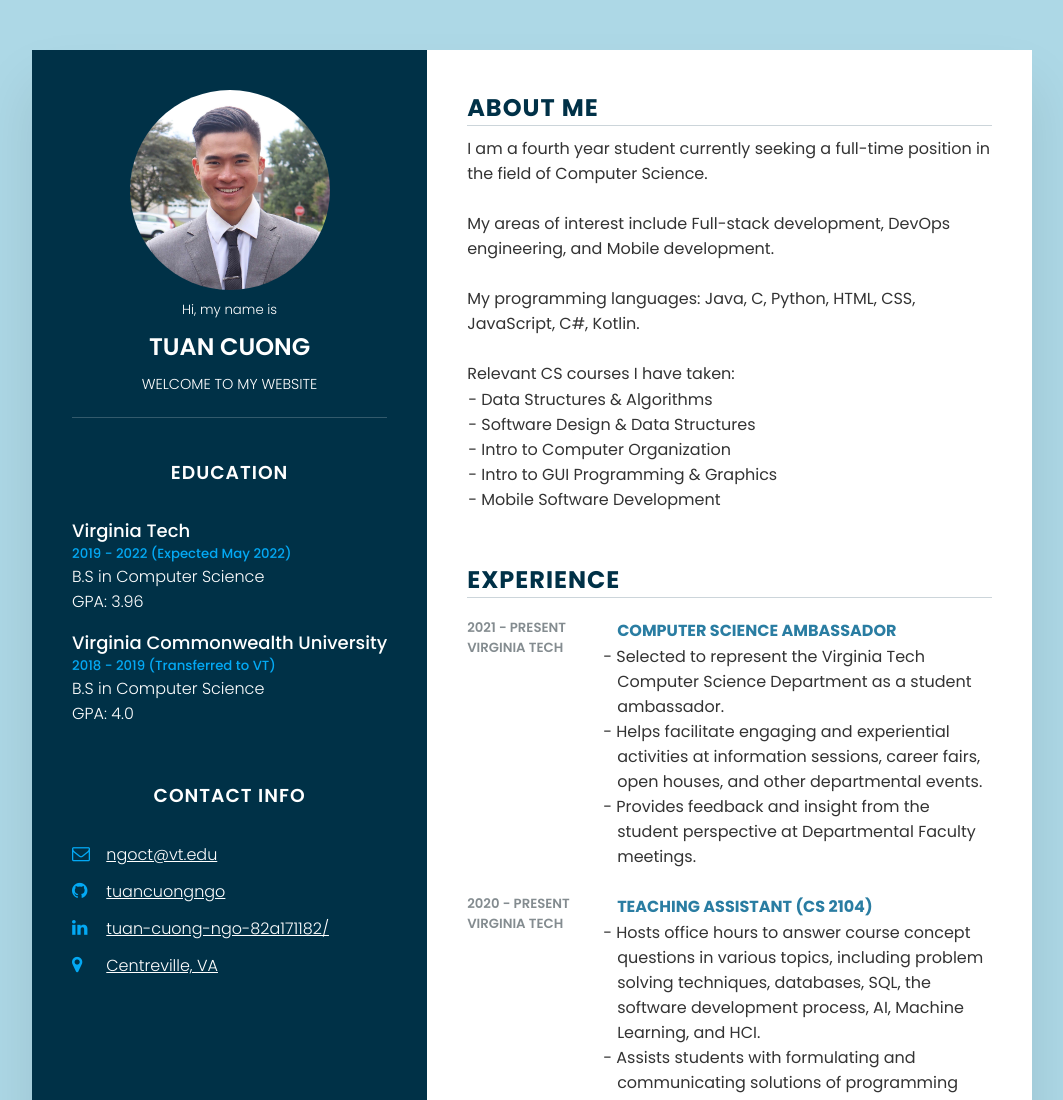
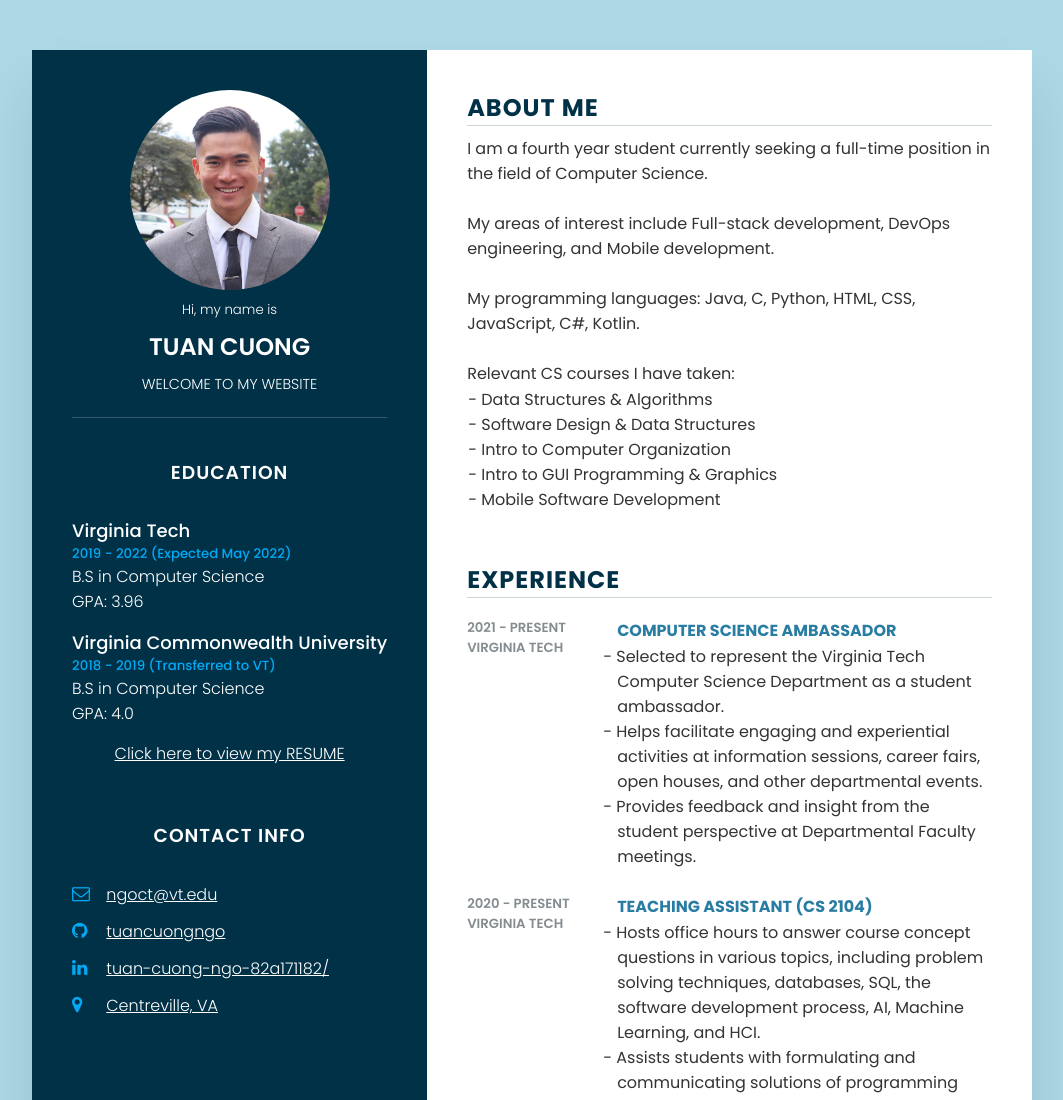
Before and after one commit to tuancuongngo/personal_website, a plain HTML site: page ngoct_web.html in a window 1280 px wide. Shown: the top 1100 px of the page, without its empty margins (108-1171 px from the left). Drawn offline with Linux system fonts and the light colour scheme.

Commit message:
Added resume view

```diff
--- a/ngoct_web.html
+++ b/ngoct_web.html
@@ -36,6 +36,10 @@
                         <h5>2018 - 2019 (Transferred to VT)</h5>
                         <h4>B.S in Computer Science</h4>
                         <h4>GPA: 4.0</h4>
+                    </li>
+
+                    <li class="hype">
+                        <a href="TuanCuongNgo_Resume.pdf" target="_blank">Click here to view my RESUME</a>
                     </li>
                 </ul>
 
--- a/public/style.css
+++ b/public/style.css
@@ -99,6 +99,8 @@
     padding-top: 40px;
 }
 
+
+
 .title
 {
     color: #fff;
@@ -177,6 +179,11 @@
 {
     color: #fff;
     font-weight: 300;
+}
+
+.contactInfo.education .hype
+{
+    text-align: center;
 }
 
 .contactInfo.course h4
--- a/style.css
+++ b/style.css
@@ -99,6 +99,8 @@
     padding-top: 40px;
 }
 
+
+
 .title
 {
     color: #fff;
@@ -177,6 +179,11 @@
 {
     color: #fff;
     font-weight: 300;
+}
+
+.contactInfo.education .hype
+{
+    text-align: center;
 }
 
 .contactInfo.course h4
```
Also changed, not shown: public/index.html (+4 -0 lines), 2 other files.
